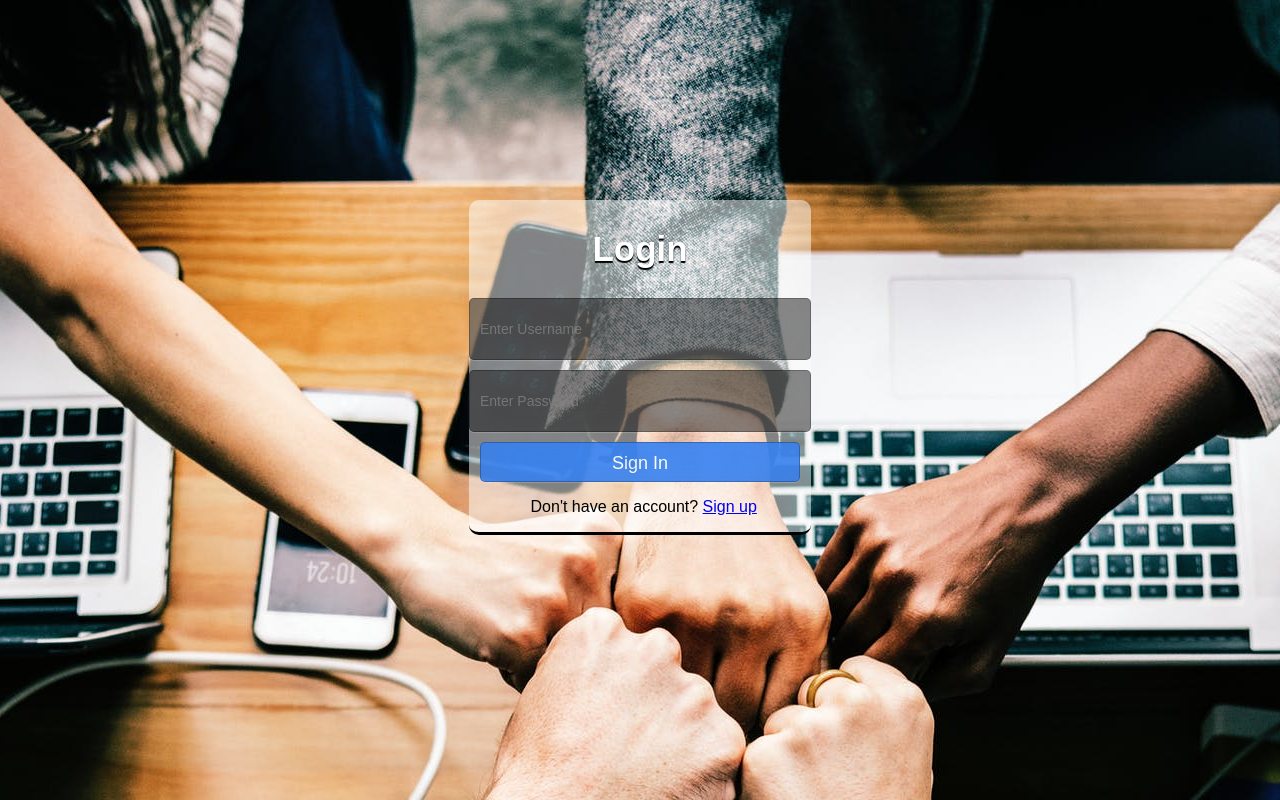
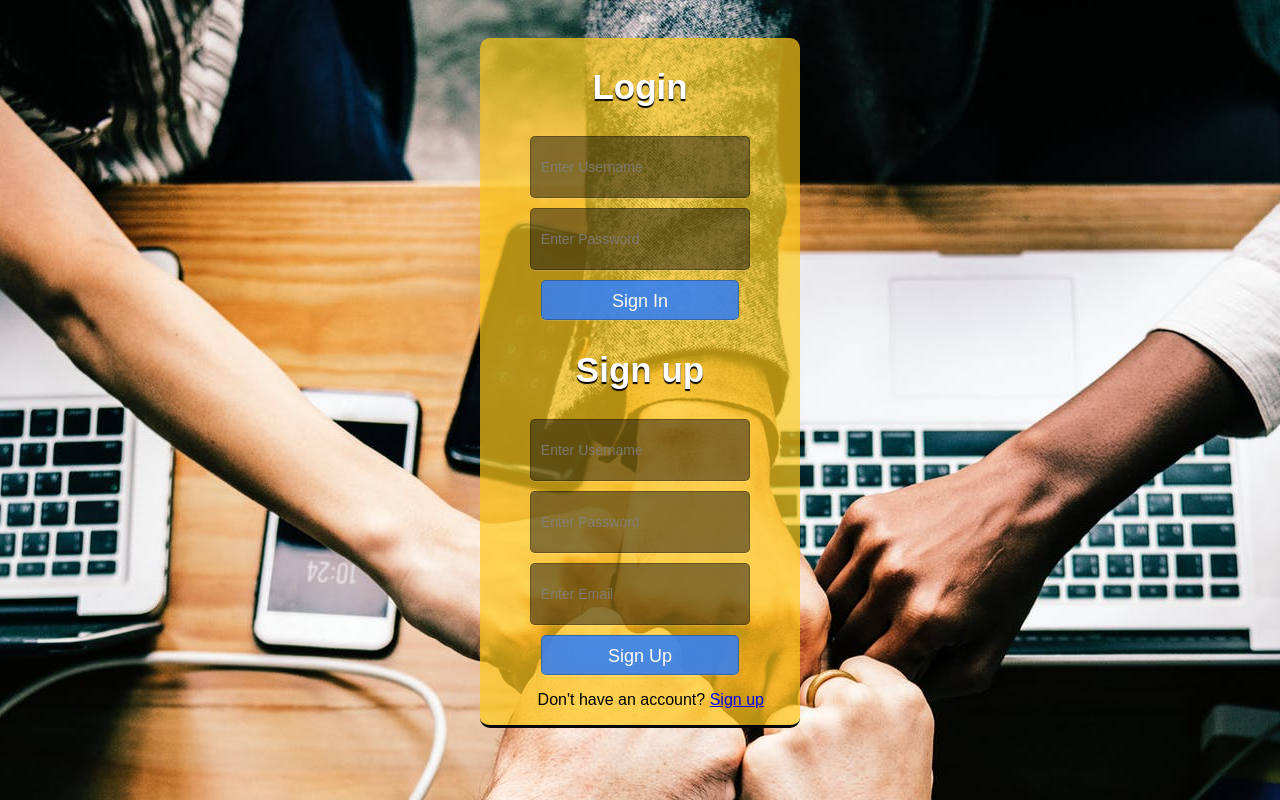
Before and after one commit to hhy4285/it2110-2, a PHP site: page /login/login.php in a window 1280 px wide. Run offline with PHP 8.4, Linux system fonts and the light colour scheme.

Commit message:
login page, css update

```diff
--- a/login/login.php
+++ b/login/login.php
@@ -42,8 +42,13 @@ if(isset($_POST['Submit'])){
               <h2>Login</h2>
               <input type="text" id="username" placeholder="Enter Username">
               <input type="text" id="password" placeholder="Enter Password">
+              <input type="button" class="loginSignupButtons" name="Submit" value="Sign In">
 
-              <input type="button" id="login-button" name="Submit" value="Sign In">
+              <h2>Sign up</h2>
+              <input type="text" id="username" placeholder="Enter Username">
+              <input type="text" id="password" placeholder="Enter Password">
+              <input type="text" id="email" placeholder="Enter Email">
+              <input type="button" class="loginSignupButtons" name="Submit" value="Sign Up">
                <p>Don't have an account? <a href="registration.html">Sign up</a></p>
           </form>
         </div>
--- a/login/resources/login.css
+++ b/login/resources/login.css
@@ -1,20 +1,30 @@
 body {
     overflow-y: scroll;
-    background-image: url("resources/team-work.jpeg");
+    background-image: url("team-work.jpeg");
     background-position: center top;
     margin: auto;
 }
 
+p {
+    font-family: sans-serif;
+    padding-left: 18%;
+}
+
+h2 {
+    text-shadow: 0px 2px 1px black;
+}
+
 #login {
+  width: 25%;
+  right: 50%;
+  margin-top: 3%;
   position: absolute;
   border-bottom: 3px solid black;
   border-bottom-right-radius: 5px;
   border-bottom-left-radius: 5px;
   /* Use for parallax scrolling effect */
-   top: 25%;
-   right: 50%;
   transform: translate(50%);
-   background-color: rgba(255,255,255,0.5);
+  background-color: rgb(255,201,25, 0.7);
   border-radius: 10px;
 
 }
@@ -29,7 +39,7 @@ body {
 #login input {
     display: block;
     opacity: 0.9;
-    width: 320px;
+    width: 62%;
     height: 40px;
     padding: 10px;
     font-size: 14px;
@@ -40,9 +50,11 @@ body {
     border-radius: 5px;
     box-shadow: inset 0px -4px 45px rgba(100,100,100,0.2), 0px 1px 1px rgba(255,255,255,0.2);
     margin-bottom: 10px;
+    margin-left: auto;
+    margin-right: auto;
 }
 
-#login #login-button {
+#login .loginSignupButtons{
     background: #3385ff;
     font-size: 18px;
     text-align: center;
@@ -50,11 +62,6 @@ body {
 
 }
 
-p {
-    font-family: sans-serif;
-    padding-left: 18%;
+.inputInfo {
+  width: 62%;
 }
-
-h2 {
-    text-shadow: 0px 2px 1px black;
-}
```
Lines whose indentation alone changed are shown as unchanged.
